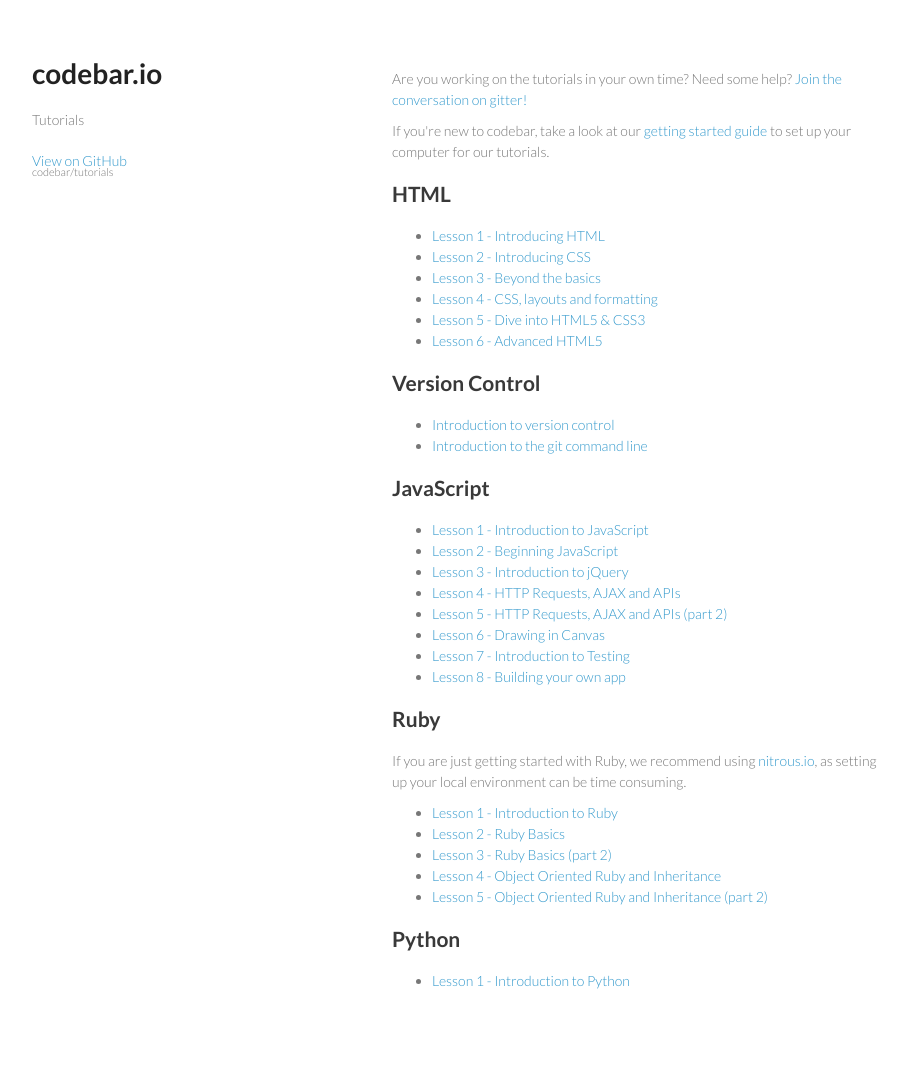
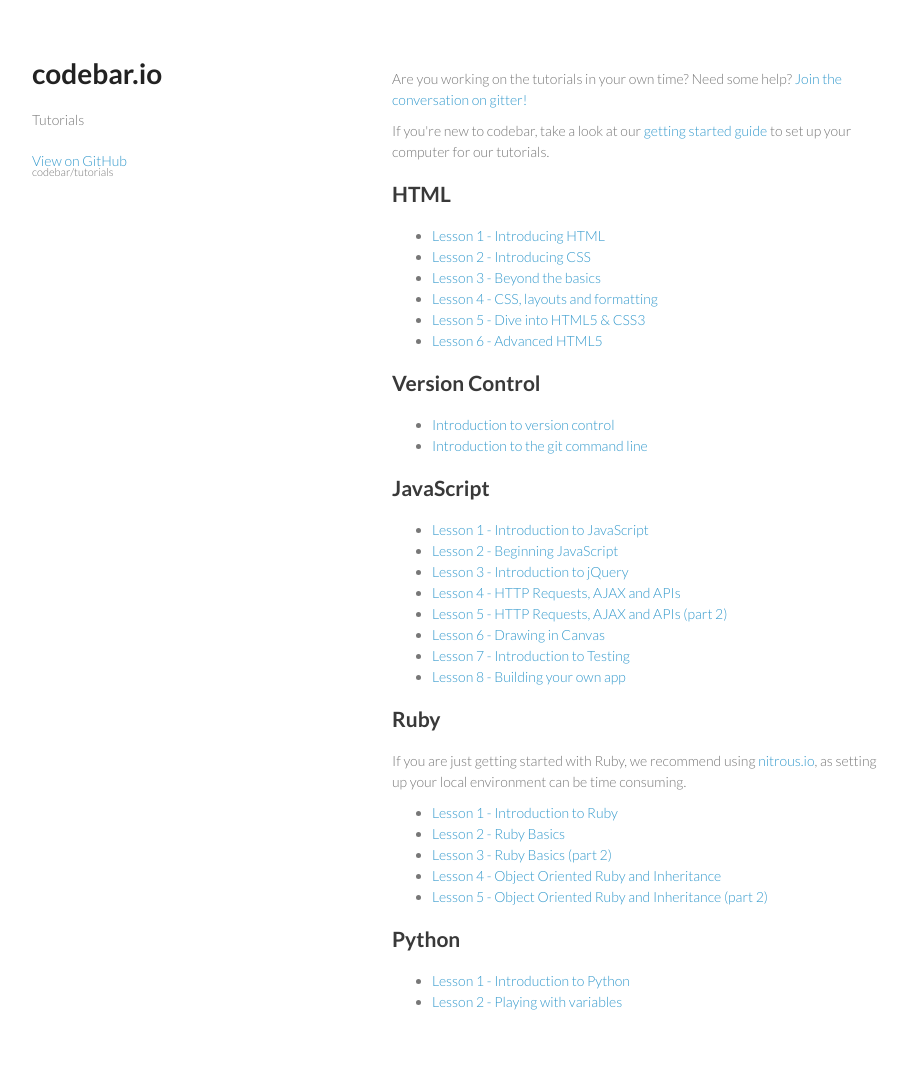
Before and after one commit to codebar/tutorials, a Jekyll site: the page index.html, which Jekyll copies as it is, in a window 1280 px wide. Shown: the whole page, without its empty margins (178-1085 px from the left). Built offline with Jekyll 4.4.1, drawn with Linux system fonts in a browser that asks for light colours; Markdown is read by kramdown in place of the engine named in the settings; before the commit the page ends 1061 px from its top, so only the background shows below that.

Commit message:
link added to index

```diff
--- a/index.html
+++ b/index.html
@@ -70,6 +70,7 @@
 
           <ul>
             <li><a href="python/lesson1/tutorial.html">Lesson 1 - Introduction to Python</a></li>
+            <li><a href="python/lesson2/tutorial.html">Lesson 2 - Playing with variables</a></li>
           </ul>
           </section>
           <footer>
```
